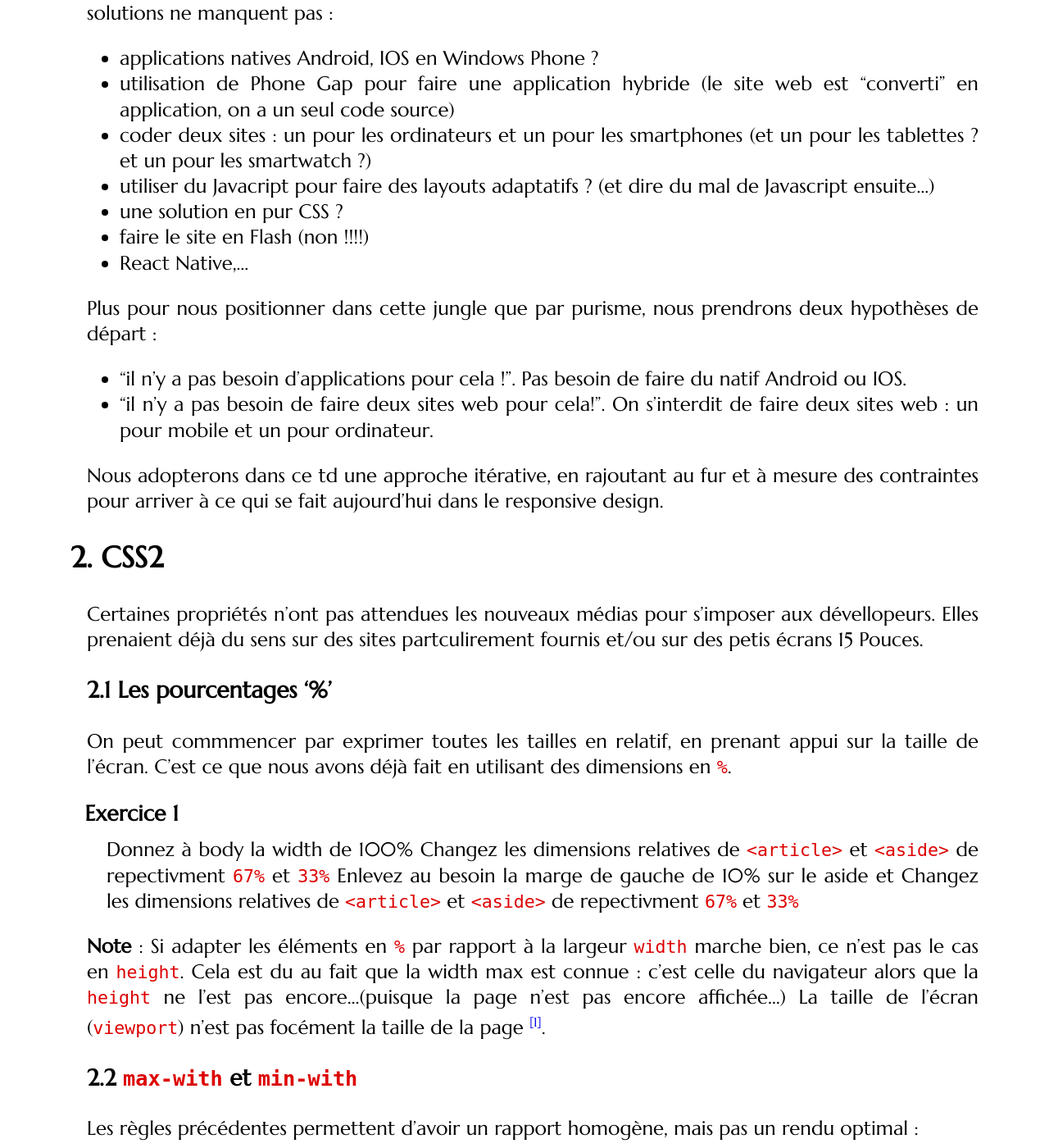
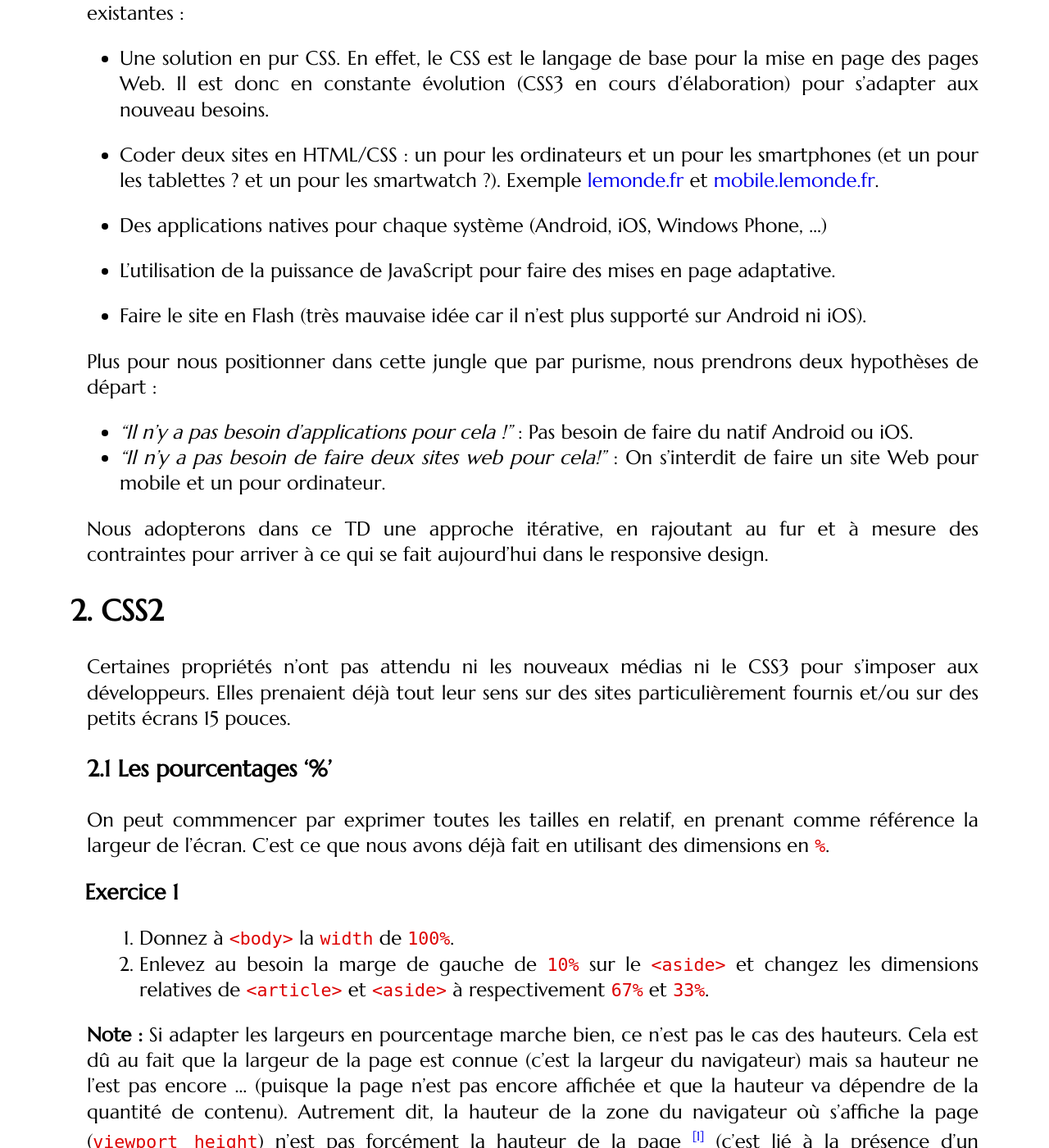
Before and after one commit to romainlebreton/R1.02-DeveloppementInterfacesWeb, a Jekyll site: the page built from tutorials/tutorial5.md, in a window 1280 px wide and 1400 px high, scrolled down 320 px. Shown: the whole window at 82% size. Built offline with Jekyll 4.4.1, drawn with Linux system fonts in a browser that asks for light colours; some web fonts are replaced; comment, search, counter and statistics services are not loaded; some of the changed text lies outside the part shown.

Commit message:
Update tut5 up to section 3

```diff
--- a/tutorials/tutorial5.md
+++ b/tutorials/tutorial5.md
@@ -6,45 +6,75 @@
 
 ## Introduction
 
-Les mobiles, les tablettes sont apparues il y a peu, le CSS évolue donc aussi. Concevoir un site internet ou une web application en adressant tout ces médias n'est pas une tache triviale, et les solutions ne manquent pas :
+Les mobiles, les tablettes sont appareils récents et
+concevoir un site internet ou une application Web s'adressant à tous ces
+médias n'est pas une tache triviale. Voici un aperçu des nombreuses solutions existantes :
 
- - applications natives Android, IOS en Windows Phone ?
- - utilisation de Phone Gap pour faire une application hybride (le site web est "converti" en application, on a un seul code source)
- - coder deux sites : un pour les ordinateurs et un pour les smartphones (et un pour les tablettes ? et un pour les smartwatch ?)
- - utiliser du Javacript pour faire des layouts adaptatifs ? (et dire du mal de Javascript ensuite...)
- - une solution en pur CSS ?
- - faire le site en Flash (non !!!!)
- - React Native,...
+* Une solution en pur CSS. En effet, le CSS est le langage de base pour la mise
+  en page des pages Web. Il est donc en constante évolution (CSS3 en cours
+  d'élaboration) pour s'adapter aux nouveau besoins.
+
+* Coder deux sites en HTML/CSS : un pour les ordinateurs et un pour les
+   smartphones (et un pour les tablettes ? et un pour les smartwatch ?). Exemple
+   [lemonde.fr](http://lemonde.fr) et [mobile.lemonde.fr](http://mobile.lemonde.fr).
+
+* Des applications natives pour chaque système (Android, iOS, Windows Phone, ...)
+
+* L'utilisation de la puissance de JavaScript pour faire des mises en page
+  adaptative.
+  <!-- (et dire du mal de Javascript ensuite...) -->
+
+* Faire le site en Flash (très mauvaise idée car il n'est plus supporté sur
+  Android ni iOS).
+
+ <!-- - utilisation de Phone Gap pour faire une application hybride (le site web est -->
+ <!--   "converti" en application, on a un seul code source) -->
+ <!-- - React Native,... -->
 
 Plus pour nous positionner dans cette jungle que par purisme, nous prendrons deux hypothèses de départ :
 
- - "il n'y a pas besoin d'applications pour cela !". Pas besoin de faire du natif Android ou IOS.
- - "il n'y a pas besoin de faire deux sites web pour cela!". On s'interdit de faire deux sites web : un pour mobile et un pour ordinateur.
+* *"Il n'y a pas besoin d'applications pour cela !"* : Pas besoin de faire du
+   natif Android ou iOS.
+* *"Il n'y a pas besoin de faire deux sites web pour cela!"* : On s'interdit de
+   faire un site Web pour mobile et un pour ordinateur.
 
 
-Nous adopterons dans ce td une approche itérative, en rajoutant au fur et à mesure des contraintes pour arriver à ce qui se fait aujourd'hui dans le responsive design.
+Nous adopterons dans ce TD une approche itérative, en rajoutant au fur et à
+mesure des contraintes pour arriver à ce qui se fait aujourd'hui dans le
+responsive design.
 
 
 ## CSS2
 
-Certaines propriétés n'ont pas attendues les nouveaux médias pour s'imposer aux dévellopeurs.
-Elles prenaient déjà du sens sur des sites partculirement fournis et/ou sur des petis écrans 15 Pouces.
+Certaines propriétés n'ont pas attendu ni les nouveaux médias ni le CSS3 pour
+s'imposer aux développeurs.  Elles prenaient déjà tout leur sens sur des sites
+particulièrement fournis et/ou sur des petits écrans 15 pouces.
 
 ### Les pourcentages '%'
 
-On peut commmencer par exprimer toutes les tailles en relatif, en prenant appui sur la taille de l'écran.
-C'est ce que nous avons déjà fait en utilisant des dimensions en `%`.
+On peut commmencer par exprimer toutes les tailles en relatif, en prenant comme
+référence la largeur de l'écran. C'est ce que nous avons déjà fait en utilisant
+des dimensions en `%`.
 
 <div class="exercise">
- Donnez à body la width de 100%
- Changez les dimensions relatives de `<article>` et `<aside>` de repectivment `67%` et `33%`
- Enlevez au besoin la marge de gauche de 10% sur le aside et Changez les dimensions relatives de `<article>` et `<aside>` de repectivment `67%` et `33%`
+
+1. Donnez à `<body>` la `width` de `100%`.
+   <!-- et les marges doivent rester à 0 ou à auto -->
+1. Enlevez au besoin la marge de gauche de `10%` sur le `<aside>` et changez les
+   dimensions relatives de `<article>` et `<aside>` à respectivement `67%` et
+   `33%`.
+
 </div>
 
 
-<strong>Note</strong> : Si adapter les éléments en `%` par rapport à la largeur `width` marche bien, ce n'est pas le cas en `height`.
-Cela est du au fait que la width max est connue : c'est celle du navigateur alors que la `height` ne l'est pas encore...(puisque la page n'est pas encore affichée...)
-La taille de l'écran (`viewport`) n'est pas focément la taille de la page [^somesamplefootnote].
+**Note :** Si adapter les largeurs en pourcentage marche bien, ce n'est pas le
+cas des hauteurs.  Cela est dû au fait que la largeur de la page est connue
+(c'est la largeur du navigateur) mais sa hauteur ne l'est pas encore
+... (puisque la page n'est pas encore affichée et que la hauteur va dépendre de
+la quantité de contenu). Autrement dit, la hauteur de la zone du navigateur où
+s'affiche la page (`viewport height`) n'est pas forcément la hauteur de la page
+[^somesamplefootnote] (c'est lié à la présence d'un ascenceur à droite pour
+descendre dans la page).
 
 [^somesamplefootnote]: L'unité `vh` permet maintenant de définir une taille de 0 à 100 relative au viewport.
 
@@ -52,50 +82,122 @@
 ### `max-with` et `min-with`
 
 
-Les règles précédentes permettent d'avoir un rapport homogène, mais pas un rendu optimal :
+Les règles précédentes permettent d'avoir un rapport homogène, mais pas un rendu
+optimal :
 
- - sur de petit écrans ordinateurs, des éléments ne peuvent pas être correctement affichés (des images, des colonnes, ...)
- - sur des très grands écran, le texte devient illisible : les yeux fatiguent dans les retours à la ligne.
+ - sur de petits écrans d'ordinateurs, des éléments ne peuvent pas être
+   correctement affichés (des images, des colonnes, ...)
+ - sur de très grands écrans, le texte devient illisible : les yeux fatiguent à
+   cause des lignes trop longues.
 
-Pour contraindre les dimensions par des limitations, nous utiliserons `max-width`, `max-height`, `min-width` et `min-height`, qui prennent le même type de valeur que `widht` et `height`.
+Pour contraindre les dimensions maximales et minimales, nous utiliserons
+`max-width`, `max-height`, `min-width` et `min-height`, qui prennent le même
+type de valeur que `width` et `height`.
 
 
 <div class="exercise">
- 1. Ajoutez une limite minimale pour les photos de Chuck Norris à `150px`, (et encore, mieux vaut ne pas en parler à Chuck).
+1. Ajoutez une limite minimale pour les photos de Chuck Norris à `150px`, (et encore, mieux vaut ne pas en parler à Chuck).
+<!-- ATTENTION : on n'a pas encore fixé la taille de l'image comme étant
+relative. Veux-tu passer plus de choses en taille relative ? -->
+
  1. Ajoutez une limite maximum de largeur à l'`<article>` et à l'`<aside>` de `500px` et de `250px`.
- 1. Ajoutez une limite minimum de largeur à l'`<article>` et à `<aside>` de `200px`.
+ 1. Ajoutez une limite minimum de largeur à l'`<article>` et à `<aside>` de `200px` et `150px`.
+ <!-- ATTENTION 150px pas assez pour afficher les liens <a> du aside -->
+ <!-- Et quelle taille pour afficher le tableau comparatif du article ? -->
 </div>
 
 
 ### Overconstraint
 
-Evidement lorsqu'on joue avec des `min-width` et un petit écran...à un moment çà dépasse...
+Évidement lorsque l'on joue avec des `min-width` et un petit écran à un moment
+çà dépasse.
 
-Il va falloir donc utiliser des règles subtiles pour savoir qui relache sa contrainte entre `<aside>` et `<article>`.
+Il va falloir donc utiliser des règles subtiles pour savoir qui relachent la
+contrainte entre `<aside>` et `<article>`.
 
-On va utiliser FlexBox pour exprimer cela en se servant de [cette super page sur FlexBox](https://css-tricks.com/snippets/css/a-guide-to-flexbox/).
-Grosso-modo nous avons déjà vu les règles de la colonne de gauche de cette page : c'est celles qui s'appliquent aux parent.
-Nous allons maintenant découvir les règles de droites : celles qui s'appliquent aux ...éléments.
+On va utiliser FlexBox pour exprimer cela en se servant de
+[cette super page sur FlexBox](https://css-tricks.com/snippets/css/a-guide-to-flexbox/).
+Grosso-modo nous avons déjà vu les règles de la colonne de gauche de cette
+page : c'est celles qui s'appliquent aux parent.  Nous allons maintenant
+découvir les règles de droites : celles qui s'appliquent aux éléments. Regardez
+particulièrement les propriétés `flex-shrink`, `flex-grow`. Nous ne toucherons
+pas à `flex-basis` (qui gardera donc son comportement par défaut `auto`).
 
-Nous n'en disons pas plus sur cette page volontairement : le travail d'un devellopeur web consiste pour une bonne partie chercher des solutions sur le web.
+Nous n'en disons pas plus sur cette page volontairement : le travail d'un
+développeur Web consiste pour une bonne partie chercher des solutions sur le
+Web. (Nous restons bien sûr à votre disposition pour parler de votre
+compréhension.)
 
+<!-- Attention, le comportement de l'exercice précédent est déjà déformé par les
+propriétés par défaut flex-grow:0; flex-shrink:1 -->
+
+<!-- Voilà comme je le comprend : -->
+<!-- D'abord on calcule la largeur des blocs en utilisant width -->
+<!-- Enfin on réparti l'espace restant sur la largeur -->
+<!-- Puis on applique les contraintes min-max-width -->
+
+<!-- ANCIEN EXERCICE QUI NE ME SEMBLE PAS FAISABLE -->
+<!--  1. Quand l'écran est trop petit pour afficher `<article>` et `<aside>` avec -->
+<!--     leurs contraintes de tailles minimales de la section précente, fait en sorte -->
+<!--     qu'`<article>` prenne les deux tiers de la place et `<aside>` le reste. -->
+<!--  1. Quand l'écran est trop grand, faites en sorte qu'`<article>` soit 3 fois -->
+<!--     plus grand qu'`<aside>`. -->
+
+<!-- NOUVEL EXERCICE : ON EN PARLE -->
 <div class="exercise">
- 1. Quand l'écran est trop petit pour afficher `<article>` et `<aside>` avec leurs contraintes de tailles minimales de la section précente, fait en sorte qu'`<article>` prenne les deux tiers de la place et `<aside>` le reste.
- 1. Quand l'écran est trop grand faite en sorte qu'`<article>` soit 3 fois plus grand qu'`<aside>`.
+
+1. Implémentez le comportement suivant :
+Changez les largeurs de `<article>` et `<aside>` pour qu'elles
+soient par défaut de `300px` et `200px` et que :
+
+   1. Quand l'écran est trop petit pour afficher `<article>` et `<aside>`,
+    `<article>` diminuera de deux tiers de la largeur à supprimer et `<aside>`
+    diminuera du reste.
+
+   1. Quand l'écran est trop grand, faites en sorte que l'espace restant soit
+    réparti entre `<article>` et `<aside>` de telle sorte que l'espace gagné par
+    `<article>` soit 3 fois plus grand que celui gagné par `<aside>`.
+
+   Bien sûr, toutes ces largeurs respecteront les anciennes contraintes `min-width` et `max-width`.
+
+   <!-- Utiliser le device mode pour forcer facilement la largeur de la
+   fenetre. Mais je ne comprends pas toujours comment ce mode fonctionne
+   À cause de l'ascenceur déjà -->
+
+2. Dimensionnez votre fenêtre de sorte à ce que `<body>` ait une largeur de
+   `620px`. Inspectez les largeurs de `<article>` et `<aside>`. Vérifiez que
+   votre comportement satisfait le cahier des charges.
+
+   <!-- Réponse : article 390 px et aside 230px car 120px de rab réparti en 30px de rab par unité -->
+
+3. Dimensionnez votre fenêtre de sorte à ce que `<body>` ait une largeur de
+   `380px`. Inspectez les largeurs de `<article>` et `<aside>`. Vérifiez que
+   votre comportement satisfait le cahier des charges.
+
+   <!-- Réponse : article 220 px et aside 160px car 120px à gagner réparti en 40px à enlever par unité   -->
+   <!-- Je ne sais pas pourquoi chromium fait 210 / 170 ??? -->
+   <!-- EXERCICE 3.3 buggé à cause de flex-shrink buggé ??? -->
+
+<!--
+ATTENTION :
+* ne pas utiliser le raccourci flex: 3 2; ne va pas car il force flex-basis:0% au
+lieu de flex-basis: auto;
+-->
+
 </div>
 
 
-
-### problèmes plus complexes ...
+### Problèmes plus complexes
 
 
-Il arrive un moment ...ou diminuer encore la taille même relative n'a plus de sens. Il faut prendre des mesures draconiennes.
+Il arrive un moment où diminuer encore la taille n'a plus de sens. Il faut
+prendre des mesures draconiennes, par exemple passer `<aside>` sous `<article>`
+ou carrément supprimer `<aside>`.
 
-Nous voulons pour cela carrément supprimer visuellement un élément d'un visuel sur notre mobile.
-ou sinon changer le layout de row en column pour utiliser le défilement.
-Ici nous n'avons pas de solution via Flex seul car nous voulons assujétir des règles CSS à certaines caractéristiques (des règles spéciales pour une taille d'écran maximum par exemple). Nous verrons dans la prochaine section comment cela est possible en CSS3.
-
-
+Les règles CSS déjà vues en TDs ne permettent pas de coder ce genre de
+comportement. Il nous faut une façon d'écrire du CSS qui ne sera valide que dans
+des cas précis. Nous verrons dans la prochaine section comment cela est possible
+en CSS3.
 
 ## Que fait mon navigateur web sur téléphone par défaut pour un site ?
 
```
Also changed, not shown: index.md (+3 -2 lines).
